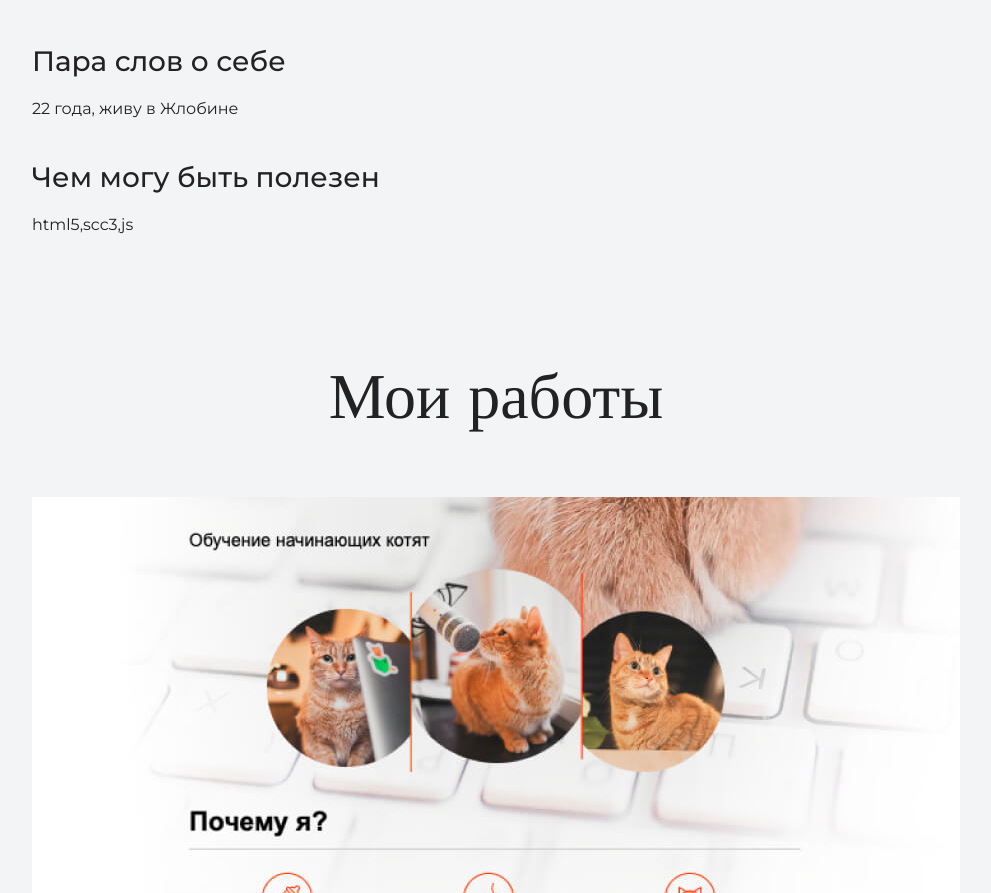
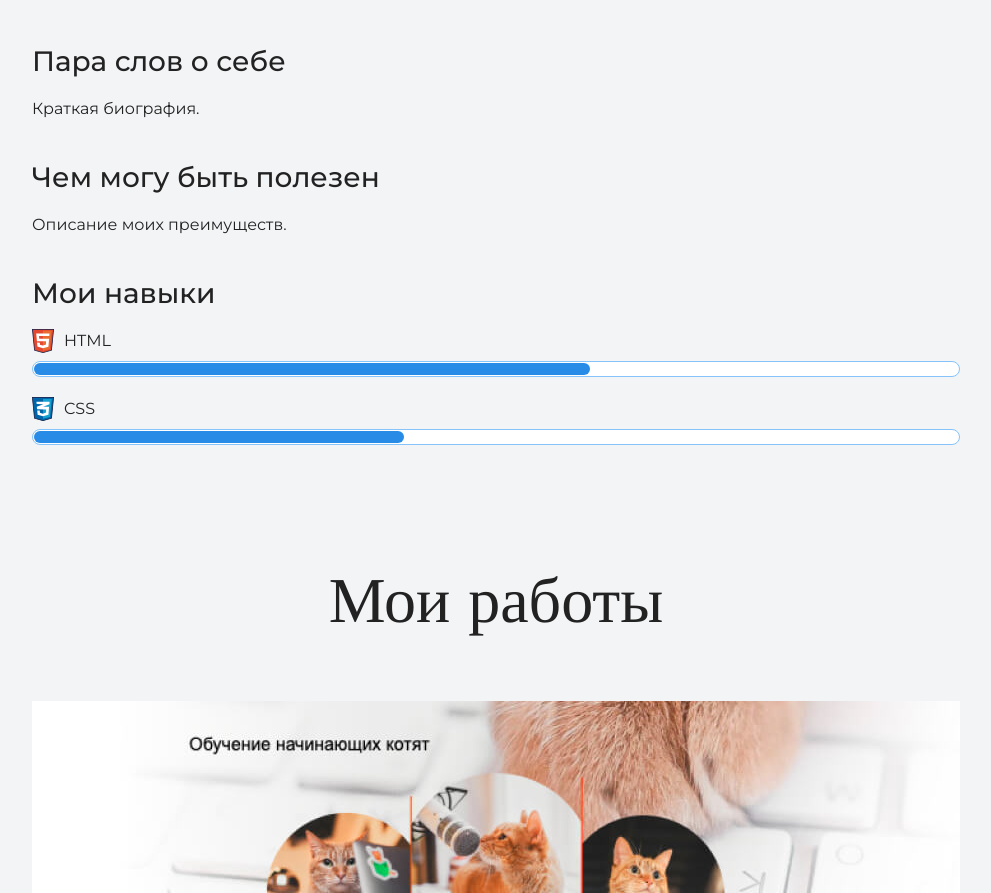
Before and after one commit to zhenyamarinovich/-simple-business-card-site, a plain HTML site: page index.html in a window 1280 px wide. Shown: the part 1710-2603 px from the top of the page, without its empty margins (144-1135 px from the left). Drawn offline with nearby package versions, Linux system fonts and the light colour scheme.

Commit message:
Add files via upload

```diff
--- a/index.html
+++ b/index.html
@@ -30,9 +30,18 @@
       <img src="files/marinovich.jpg" width="928" height="536" alt="Фотография Евгения Маринович">
       </figure>
       <h3>Пара слов о себе</h3>
-      <p>22 года, живу в Жлобине</p>
+      <p>Краткая биография.</p>
       <h3>Чем могу быть полезен</h3>
-      <p>html5,scc3,js</p>
+      <p>Описание моих преимуществ.</p>
+      <div class="skills">
+  <h3>Мои навыки</h3>
+  <dl class="skills-list">
+    <dt class="skill-html">HTML</dt>
+    <dd class="level"><div style="width: 60%;">60%</div></dd>
+    <dt class="skill-css">CSS</dt>
+    <dd class="level"><div style="width: 40%;">40%</div></dd>
+  </dl>
+</div>
 </div>
     </section>
 
```
Also changed, not shown: img/icon-email.svg (added), img/icon-phone.svg (added).
